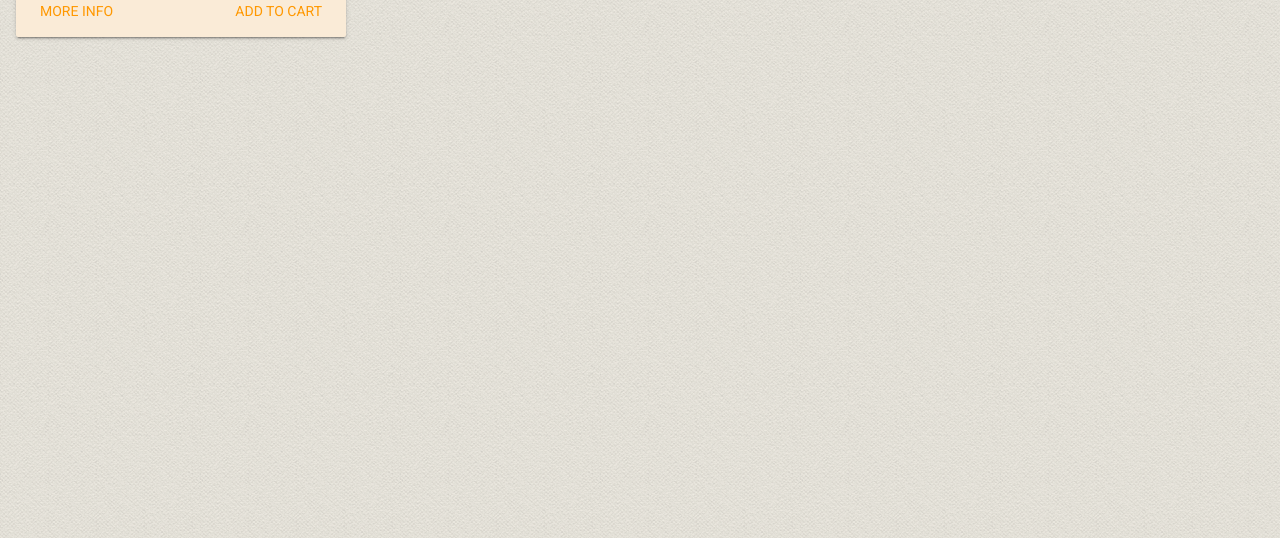
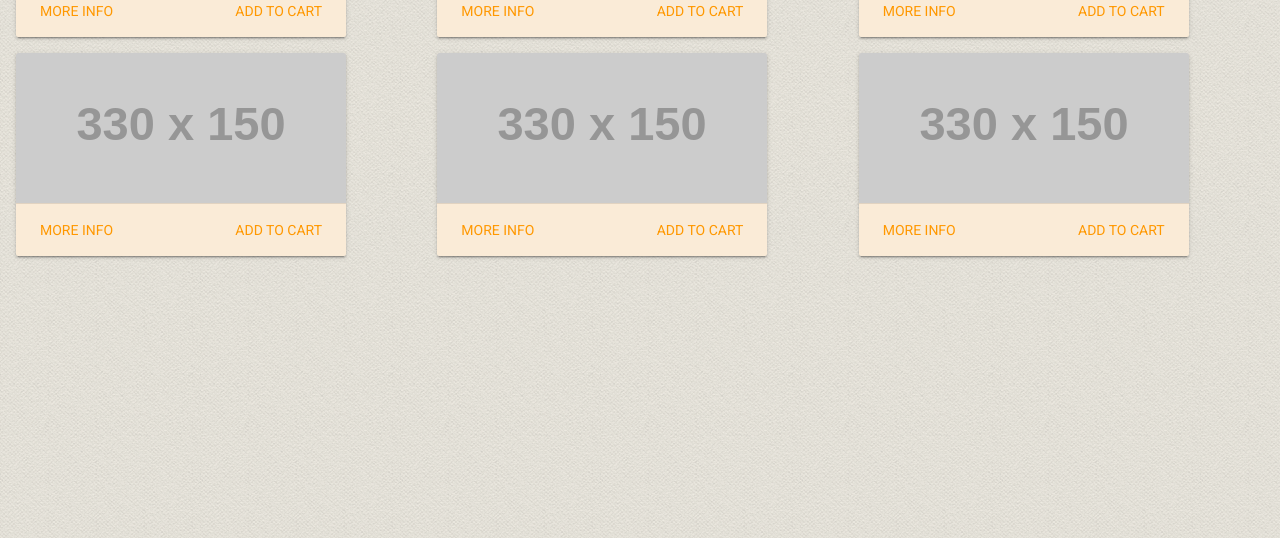
Before and after one commit to euan-gwd/Distinctly-Different-Decor, a website: page build/index.html in a window 1280 px wide. Shown: the part 262-800 px from the top of the page. Drawn offline with Linux system fonts and the light colour scheme; placeholder pictures from the web are drawn by us.

Commit message:
Cleaned up card layout

```diff
--- a/build/index.html
+++ b/build/index.html
@@ -44,9 +44,52 @@
             <div class="mdl-grid">
                 <div class="mdl-cell mdl-cell--4-col mdl-cell--4-col-tablet mdl-cell--4-col-phone">
                     <div class="decor-card-event mdl-card mdl-shadow--2dp">
-                        <!-- <div class="mdl-card__media"> -->
-                            <img src="http://placehold.it/330x150">
-                        <!-- </div> -->
+                        <img src="http://placehold.it/330x150">
+                        <div class="mdl-card__actions mdl-card--border">
+                            <a class="mdl-button mdl-button--colored mdl-js-button mdl-js-ripple-effect">More Info</a>
+                            <a class="mdl-button mdl-button--colored mdl-js-button mdl-js-ripple-effect">Add to Cart</a>
+                        </div>
+                    </div>
+                </div>
+                <div class="mdl-cell mdl-cell--4-col mdl-cell--4-col-tablet mdl-cell--4-col-phone">
+                    <div class="decor-card-event mdl-card mdl-shadow--2dp">
+                        <img src="http://placehold.it/330x150">
+                        <div class="mdl-card__actions mdl-card--border">
+                            <a class="mdl-button mdl-button--colored mdl-js-button mdl-js-ripple-effect">More Info</a>
+                            <a class="mdl-button mdl-button--colored mdl-js-button mdl-js-ripple-effect">Add to Cart</a>
+                        </div>
+                    </div>
+                </div>
+                <div class="mdl-cell mdl-cell--4-col mdl-cell--4-col-tablet mdl-cell--4-col-phone">
+                    <div class="decor-card-event mdl-card mdl-shadow--2dp">
+                        <img src="http://placehold.it/330x150">
+                        <div class="mdl-card__actions mdl-card--border">
+                            <a class="mdl-button mdl-button--colored mdl-js-button mdl-js-ripple-effect">More Info</a>
+                            <a class="mdl-button mdl-button--colored mdl-js-button mdl-js-ripple-effect">Add to Cart</a>
+                        </div>
+                    </div>
+                </div>
+                <div class="mdl-cell mdl-cell--4-col mdl-cell--4-col-tablet mdl-cell--4-col-phone">
+                    <div class="decor-card-event mdl-card mdl-shadow--2dp">
+                        <img src="http://placehold.it/330x150">
+                        <div class="mdl-card__actions mdl-card--border">
+                            <a class="mdl-button mdl-button--colored mdl-js-button mdl-js-ripple-effect">More Info</a>
+                            <a class="mdl-button mdl-button--colored mdl-js-button mdl-js-ripple-effect">Add to Cart</a>
+                        </div>
+                    </div>
+                </div>
+                <div class="mdl-cell mdl-cell--4-col mdl-cell--4-col-tablet mdl-cell--4-col-phone">
+                    <div class="decor-card-event mdl-card mdl-shadow--2dp">
+                        <img src="http://placehold.it/330x150">
+                        <div class="mdl-card__actions mdl-card--border">
+                            <a class="mdl-button mdl-button--colored mdl-js-button mdl-js-ripple-effect">More Info</a>
+                            <a class="mdl-button mdl-button--colored mdl-js-button mdl-js-ripple-effect">Add to Cart</a>
+                        </div>
+                    </div>
+                </div>
+                <div class="mdl-cell mdl-cell--4-col mdl-cell--4-col-tablet mdl-cell--4-col-phone">
+                    <div class="decor-card-event mdl-card mdl-shadow--2dp">
+                        <img src="http://placehold.it/330x150">
                         <div class="mdl-card__actions mdl-card--border">
                             <a class="mdl-button mdl-button--colored mdl-js-button mdl-js-ripple-effect">More Info</a>
                             <a class="mdl-button mdl-button--colored mdl-js-button mdl-js-ripple-effect">Add to Cart</a>
```
